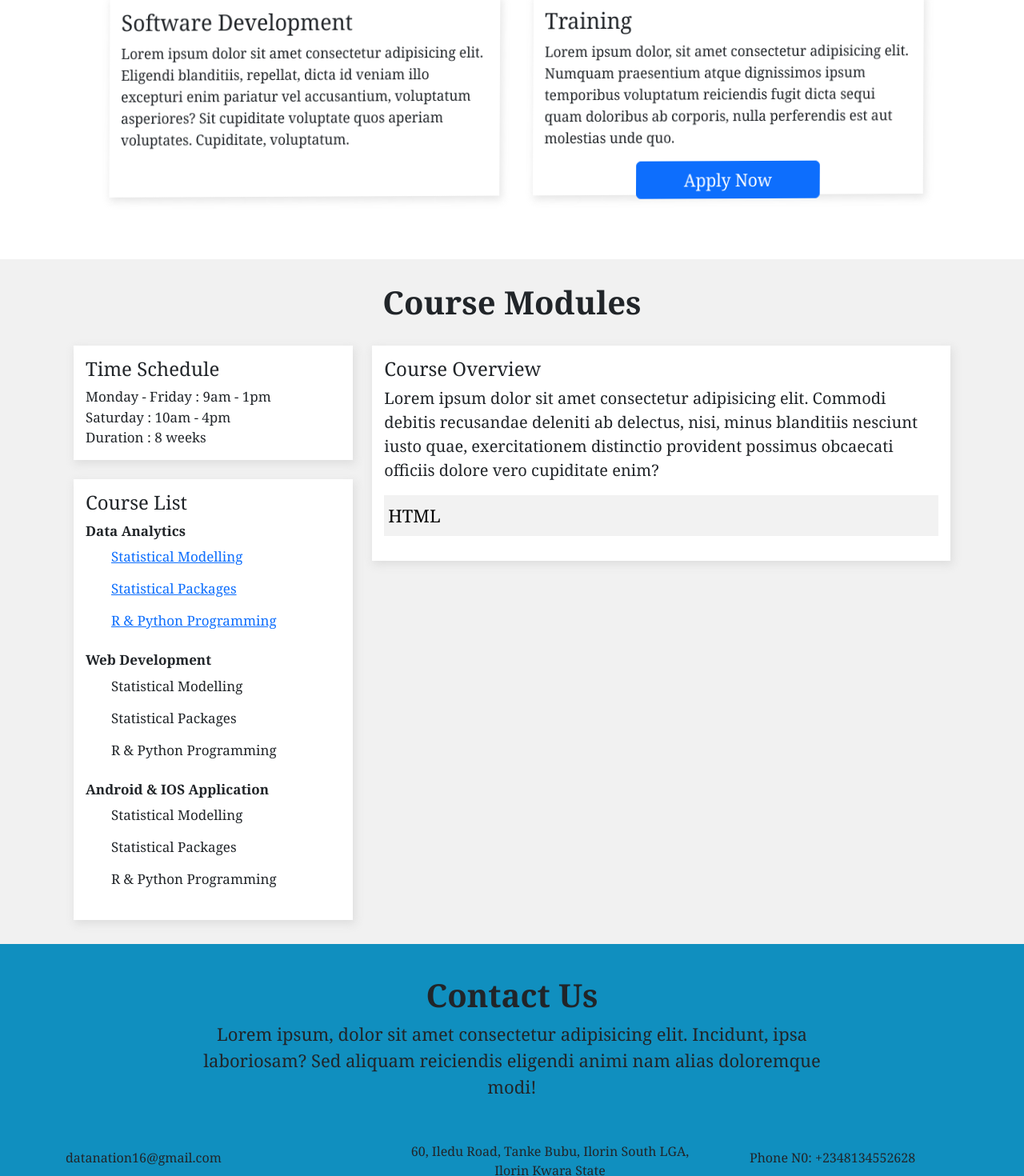
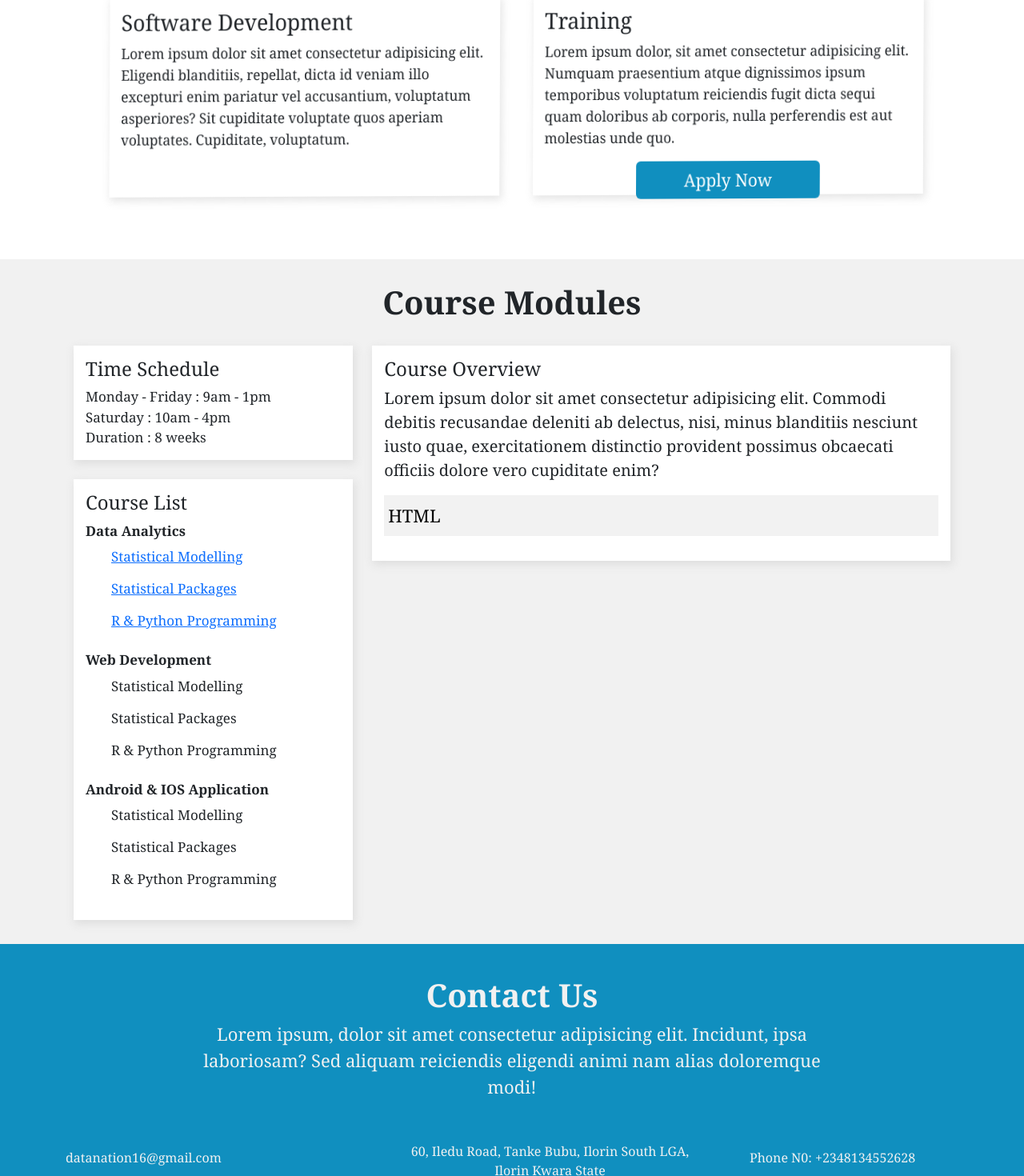
Before and after one commit to victoryohanna/datanationais, a React (Create React App) app: page / in a window 1280 px wide. Shown: the part 1914-3384 px from the top of the page at 80% size. Built offline with nearby package versions, Linux system fonts and the light colour scheme.

Commit message:
creates team component

```diff
--- a/src/components/services.jsx
+++ b/src/components/services.jsx
@@ -67,7 +67,7 @@ const Services = () => {
               <div className="apply-button">
                 <button
                   type="button"
-                  className="btn btn-primary"
+                  className="btn btn-apply"
                   data-bs-toggle="modal"
                   data-bs-target="#regModal"
                 >
--- a/src/sass/contactUs.scss
+++ b/src/sass/contactUs.scss
@@ -2,6 +2,7 @@
   background: rgba(16, 143, 191);
   padding: 20px 0;
   font-family: Cambria, Cochin, Georgia, Times, 'Times New Roman', serif;
+  color: #f1f1f1;
 
   .contact {
     .header-text {
--- a/src/sass/services.scss
+++ b/src/sass/services.scss
@@ -41,6 +41,8 @@
             button{
               width: 50%;
               font-size: 22px;
+              background: rgba(16, 143, 191);
+              color: #ffffff;
             }
           }
           // animation-duration: 3s;
```
